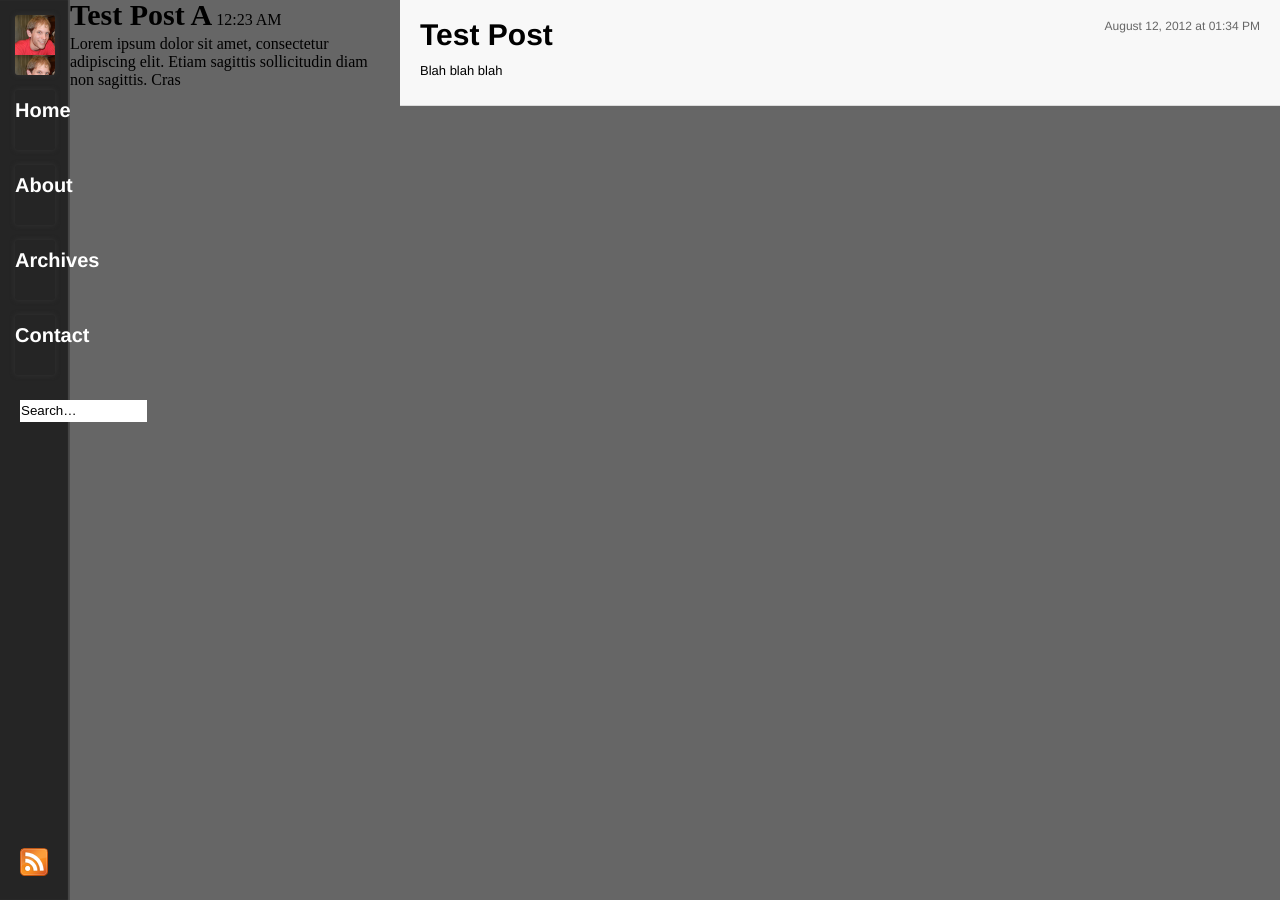
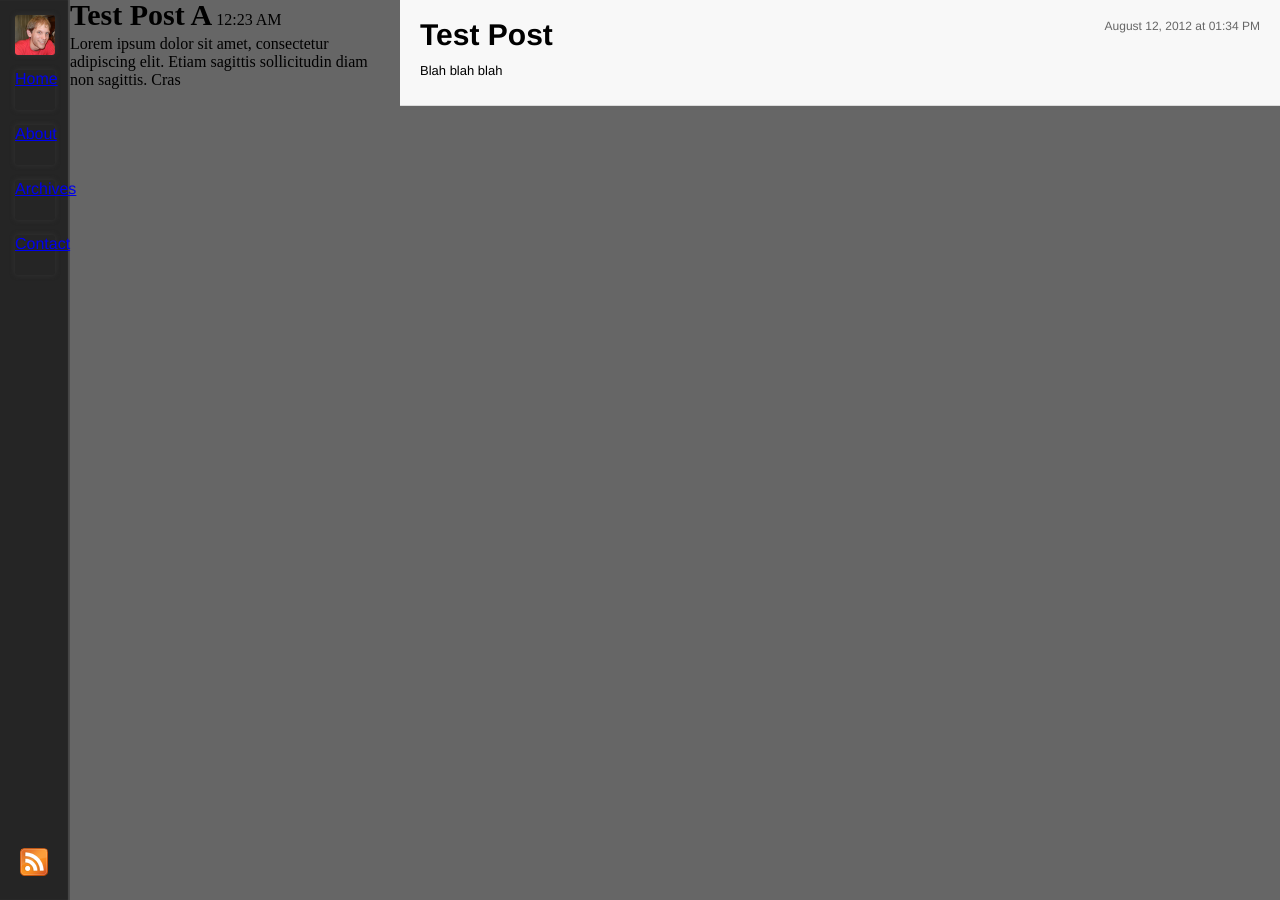
Before and after one commit to Tanner/Blog, a Jekyll site: the page built from _posts/2012-01-09-test-post.markdown, in a window 1280 px wide. Built offline with Jekyll 4.4.1, drawn with Linux system fonts in a browser that asks for light colours; Markdown is read by kramdown in place of the engine named in the settings.

Commit message:
Remove css for list and search box.

```diff
--- a/_layouts/default.html
+++ b/_layouts/default.html
@@ -20,7 +20,6 @@
 			<li class="icon"><a href="{{ site.baseurl }}/about.html">About</a></li>
 			<li class="icon"><a href="{{ site.baseurl }}">Archives</a></li>
 			<li class="icon"><a href="{{ site.baseurl }}">Contact</a></li>
-			<li><input type="text" value="Search…"></li>
 		</ul>
 		<a href="{{ site.baseurl }}/rss.xml" id="rss"><img src="images/rss.png"></a>
 	</div>
--- a/css/style.css
+++ b/css/style.css
@@ -62,41 +62,7 @@ img {
 }
 
 #sidebar li {
-	position: relative;
-	display: block;
-
-	margin-left: 20px;
-
-	padding: 10px 0;
-
-	line-height: 20px;
-	font-size: 20px;
-
-	font-weight: bold;
-
-	color: #fff;
-}
-
-#sidebar li a {
-	text-decoration: none;
-
-	color: #fff;
-}
-
-#sidebar input[type="text"] {
-	content: "Search…";
-    display: block;
-
-    height: 20px;
-    width: 125px;
-
-    line-height: 20px;
-
-    border: solid 1px #fff;
-}
-
-#sidebar input[type="text"]:focus {
-	outline: none;
+	list-style-type: none;
 }
 
 #excerpts {
```
